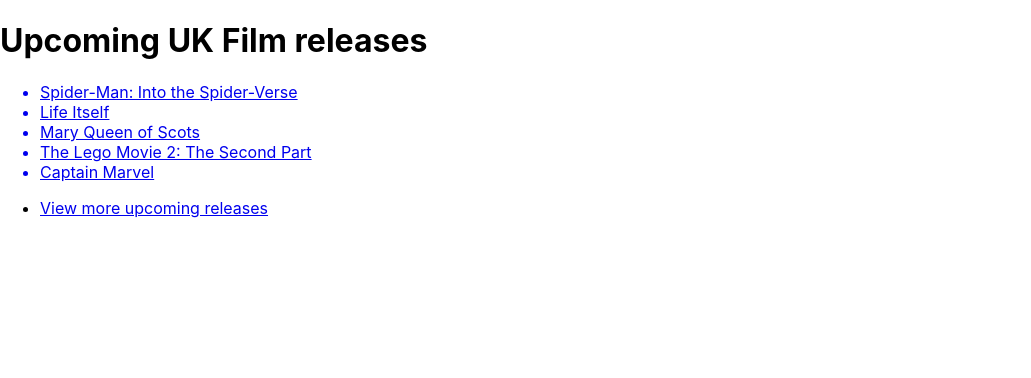
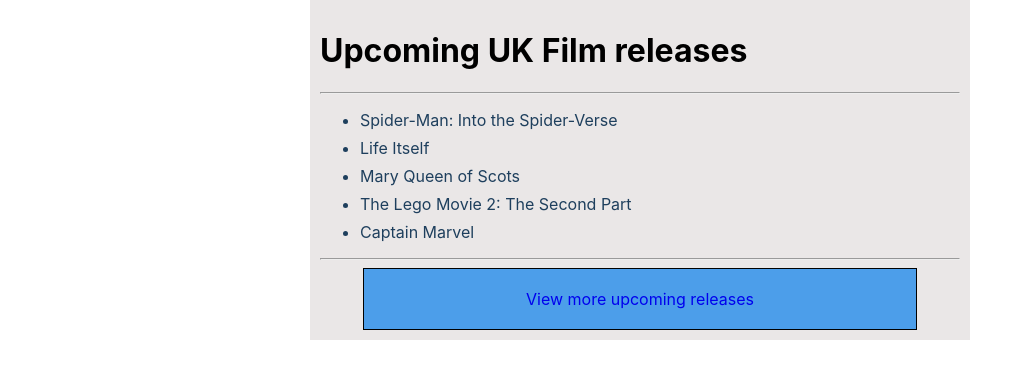
Before and after one commit to AvianLearning/React-Film-List, a React (Create React App) app: page / in a window 1280 px wide. Shown: the top 378 px of the page, without its empty margins (0-1031 px from the left). Built offline with nearby package versions, Linux system fonts and the light colour scheme.

Commit message:
Played about with styling

```diff
--- a/src/App.js
+++ b/src/App.js
@@ -5,6 +5,7 @@
   return (
     <>
       <h1>Upcoming UK Film releases</h1>
+      <hr/>
       <Display />
     </>
 
--- a/src/containers/Display.js
+++ b/src/containers/Display.js
@@ -33,7 +33,8 @@
     return (
         <>
         <FilmList films={films}/>
-        <ul>
+        <hr/>
+        <ul id="releases-button">
             <li><a href="https://www.imdb.com/calendar/?region=gb">View more upcoming releases</a></li>
         </ul>
         </>
--- a/src/index.css
+++ b/src/index.css
@@ -7,6 +7,33 @@
   -moz-osx-font-smoothing: grayscale;
 }
 
+#root {
+  background-color: #eae7e7;
+  margin: auto;
+  padding: 10px;
+  width: 50%;
+}
+
+#root > ul > a > li {
+  margin-bottom: 8px;
+  color: #1e3f5d;
+}
+
+a:link {
+  text-decoration: none;
+}
+
+#root > #releases-button {
+  list-style: none;
+  margin: auto;
+  padding: 20px;
+  text-align: center;
+  background-color: #4c9eea;
+  color: #fff;
+  width: 80%;
+  border: 1px solid black;
+}
+
 code {
   font-family: source-code-pro, Menlo, Monaco, Consolas, 'Courier New',
     monospace;
```
